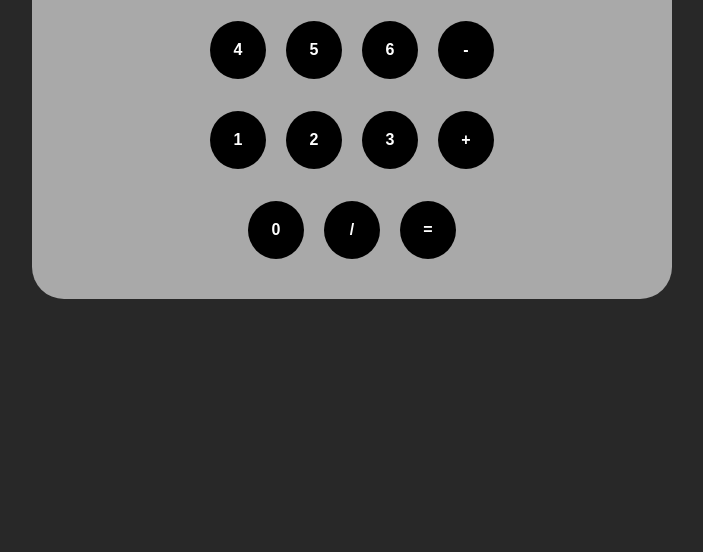
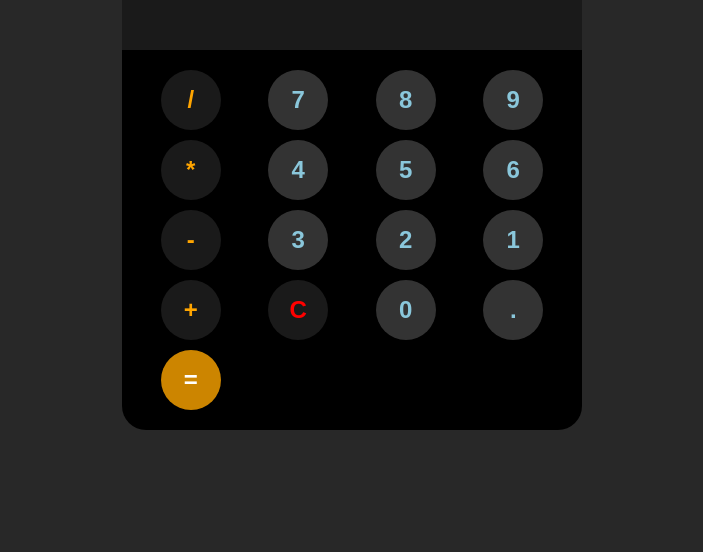
Before and after one commit to Breno-BragaP/Calculadora, a plain HTML site: page index.html in a window 1280 px wide. Shown: the part 248-800 px from the top of the page, without its empty margins (288-991 px from the left). Drawn offline with Linux system fonts and the light colour scheme.

Commit message:
Adicionando funcionalidades com JavaScript, melhorar o design e atualizar o README sobre o projeto.

```diff
--- a/index.html
+++ b/index.html
@@ -10,137 +10,32 @@
       href="https://fonts.googleapis.com/css2?family=Rufina:wght@400;700&display=swap"
       rel="stylesheet"
     />
-    <title>Calculadora versão 1.01</title>
+    <title>Calculadora versão 1.2</title>
   </head>
   <body>
     <h1 class="title">Calculadora</h1>
     <div class="main-container">
-      <div class="container second row">
-        <p>
-          <button class="number"
-            onclick="
-        calculation += '7';
-        console.log(calculation);"
-          >
-            7
-          </button>
-          <button class="number"
-            onclick="
-      calculation += '8';
-      console.log(calculation);"
-          >
-            8
-          </button>
-          <button class="number"
-            onclick="
-      calculation += '9';
-      console.log(calculation);"
-          >
-            9
-          </button>
-          <button class="number"
-            onclick="
-      calculation += ' * ';
-      console.log(calculation);"
-          >
-            *
-          </button>
-        </p>
-      </div>
-      <div class="container third row">
-        <p>
-          <button class="number"
-            onclick="
-        calculation += '4';
-        console.log(calculation);"
-          >
-            4
-          </button>
-          <button class="number"
-            onclick="
-      calculation += '5';
-      console.log(calculation);"
-          >
-            5
-          </button>
-          <button class="number"
-            onclick="
-      calculation += '6';
-      console.log(calculation);"
-          >
-            6
-          </button>
-          <button class="number"
-            onclick="
-      calculation += ' - ';
-      console.log(calculation);"
-          >
-            -
-          </button>
-        </p>
-      </div>
-      <div class="container forth row">
-        <p>
-          <button class="number"
-            onclick="
-        calculation += '1';
-        console.log(calculation);"
-          >
-            1
-          </button>
-          <button class="number"
-            onclick="
-      calculation += '2';
-      console.log(calculation);"
-          >
-            2
-          </button>
-          <button class="number"
-            onclick="
-      calculation += '3';
-      console.log(calculation);"
-          >
-            3
-          </button>
-          <button class="number"
-            onclick="
-        calculation += ' + ';
-        console.log(calculation);"
-          >
-            +
-          </button>
-        </p>
-      </div>
-      <div class="container last row">
-        <p>
-          <button class="number"
-            onclick="
-          calculation += '0';
-          console.log(calculation);"
-          >
-            0
-          </button>
-
-          <button class="number"
-            onclick="
-          calculation += ' / ';
-          console.log(calculation);"
-          >
-            /
-          </button>
-
-          <button class="number"
-            onclick="
-          calculation = eval(calculation);
-          console.log(calculation);"
-          >
-            =
-          </button>
-        </p>
+      <input class="display" readonly></input>
+      <div class="btn-container">
+        <button onclick="calculate('/')" class="btn operator">/</button>
+        <button onclick="calculate('7')">7</button>
+        <button onclick="calculate('8')">8</button>
+        <button onclick="calculate('9')">9</button>
+        <button onclick="calculate('*')" class="btn operator">*</button>
+        <button onclick="calculate('4')">4</button>
+        <button onclick="calculate('5')">5</button>
+        <button onclick="calculate('6')">6</button>
+        <button onclick="calculate('-')" class="btn operator">-</button>
+        <button onclick="calculate('3')">3</button>
+        <button onclick="calculate('2')">2</button>
+        <button onclick="calculate('1')">1</button>
+        <button onclick="calculate('+')" class="btn operator">+</button>
+        <button onclick="clearResult()" class="btn clear">C</button>
+        <button onclick="calculate('0')">0</button>
+        <button onclick="calculate('.')">.</button>
+        <button onclick="finalResult()" class="btn">=</button>
       </div>
     </div>
   </body>
-  <script>
-    let calculation = "";
-  </script>
+  <script src="./scripts.js"></script>
 </html>
--- /dev/null
+++ b/scripts.js
@@ -0,0 +1,17 @@
+const display = document.querySelector(".display");
+
+function calculate(input) {
+  display.value += input;
+}
+
+function finalResult() {
+  try {
+    display.value = eval(display.value);
+  } catch (error) {
+    display.value = "Error";
+  }
+}
+
+function clearResult() {
+  display.value = "";
+}
--- a/styles/styles.css
+++ b/styles/styles.css
@@ -6,57 +6,73 @@
 
 body {
   background-color: rgb(40, 40, 40);
+  display: flex;
+  flex-direction: column;
+  justify-content: center;
+  align-items: center;
+  height: 100vh;
 }
 
 .title {
   color: white;
-  display: flex;
-  justify-content: center;
-  align-items: center;
   font-family: "Rufina", serif;
   font-weight: 700;
   font-style: normal;
   font-size: 3rem;
-  margin-top: 50px;
-  margin-bottom: 30px;
+  margin-top: 20px;
+  margin-bottom: 20px;
 }
 
 .main-container {
-  display: flex;
-  flex-direction: column;
-  justify-content: center;
-  background-color: darkgray;
-  margin: 0 25% 0 25%;
-  padding: 1.5rem 0 1.5rem 0;
-  border-radius: 2rem;
+  background-color: hsl(0, 0%, 0%);
+  border-radius: 1.5rem;
 }
 
-.container {
-  display: flex;
-  justify-content: center;
-  align-items: center;
+.btn-container {
+  display: grid;
+  grid-template-columns: repeat(4, 1fr);
+  gap: 10px;
+  justify-items: center;
+  padding: 20px;
 }
 
-.row {
-  margin: 8px;
+.display {
+  width: 100%;
+  padding: 20px;
+  text-align: right;
+  font-size: 2rem;
+  border: none;
+  color: white;
+  background-color: hsl(0, 0%, 10%);
 }
 
 button {
-  background-color: black;
-  color: white;
+  width: 60px;
+  height: 60px;
+  background-color: hsl(0, 0%, 20%);
+  color: hsl(195, 53%, 70%);
   border: none;
   border-radius: 50%;
-  font-size: 1rem;
-  padding: 1.25rem;
-  margin: 0.5rem;
-  width: 3.5rem;
+  font-size: 1.5rem;
+  font-weight: bold;
   cursor: pointer;
 }
 
-.number {
-  font-weight: bold;
+button:hover {
+  background-color: hsl(0, 0%, 35%);
 }
 
-.btn-CE {
-  padding-left: 1rem;
+.btn {
+  background-color: hsl(39, 100%, 40%);
+  color: hsl(0, 0%, 100%);
 }
+
+.operator {
+  background-color: hsl(0, 0%, 10%);
+  color: orange;
+}
+
+.clear {
+  background-color: hsl(0, 0%, 10%);
+  color: red;
+}
```
Also changed, not shown: 1 other file.
